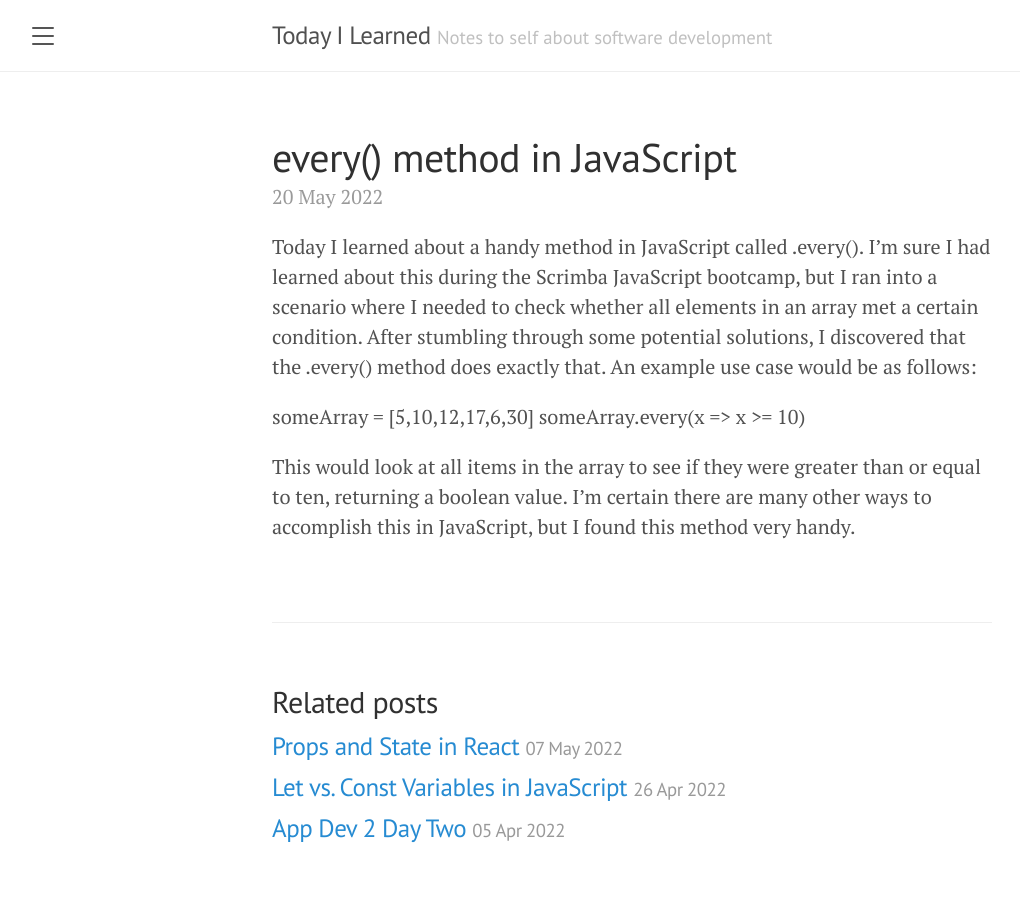
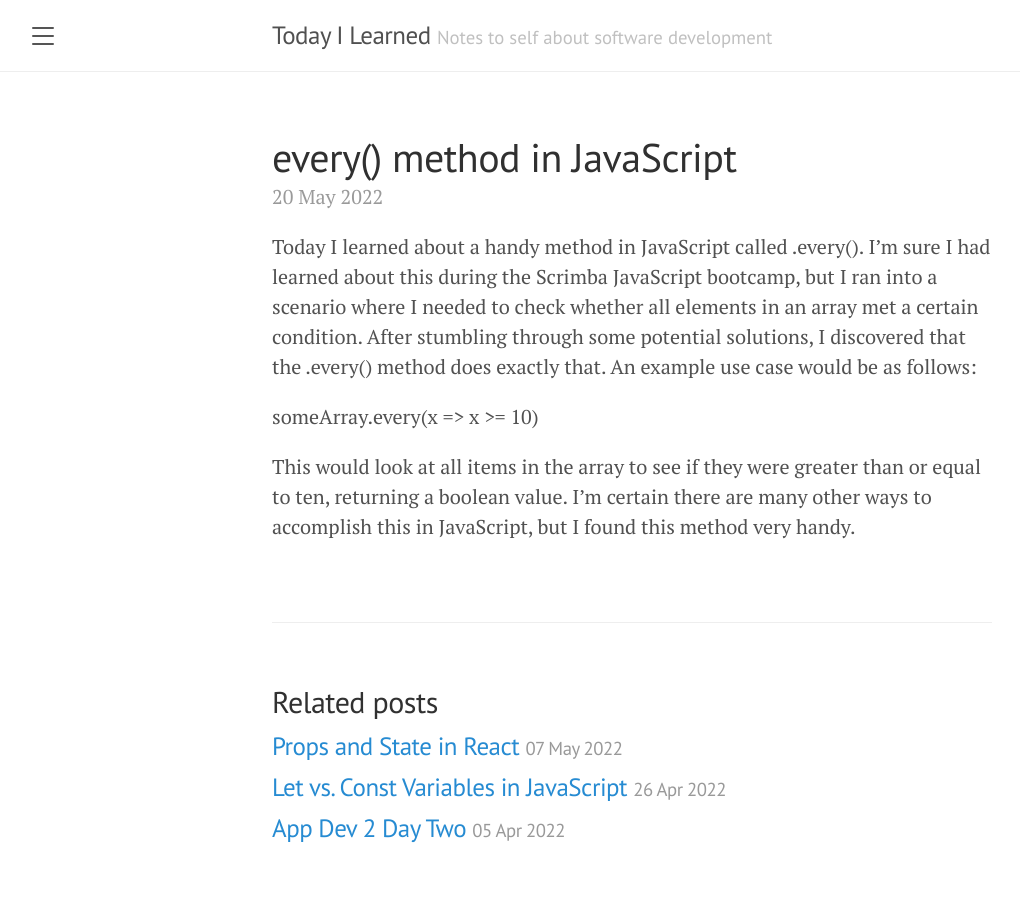
Before and after one commit to cbulzoni/journal, a Jekyll site: the page built from _posts/2022-05-20-js-every-method.md, in a window 1280 px wide. Shown: the whole page, without its empty margins (8-1028 px from the left). Built offline with Jekyll 4.4.1, drawn with Linux system fonts in a browser that asks for light colours.

Commit message:
Update 2022-05-20-js-every-method.md

```diff
--- a/_posts/2022-05-20-js-every-method.md
+++ b/_posts/2022-05-20-js-every-method.md
@@ -5,7 +5,6 @@ title:  "every() method in JavaScript"
 
 Today I learned about a handy method in JavaScript called .every(). I'm sure I had learned about this during the Scrimba JavaScript bootcamp, but I ran into a scenario where I needed to check whether all elements in an array met a certain condition. After stumbling through some potential solutions, I discovered that the .every() method does exactly that. An example use case would be as follows:
 
-someArray = [5,10,12,17,6,30]
 someArray.every(x => x >= 10)
 
 This would look at all items in the array to see if they were greater than or equal to ten, returning a boolean value. I'm certain there are many other ways to accomplish this in JavaScript, but I found this method very handy.
```
